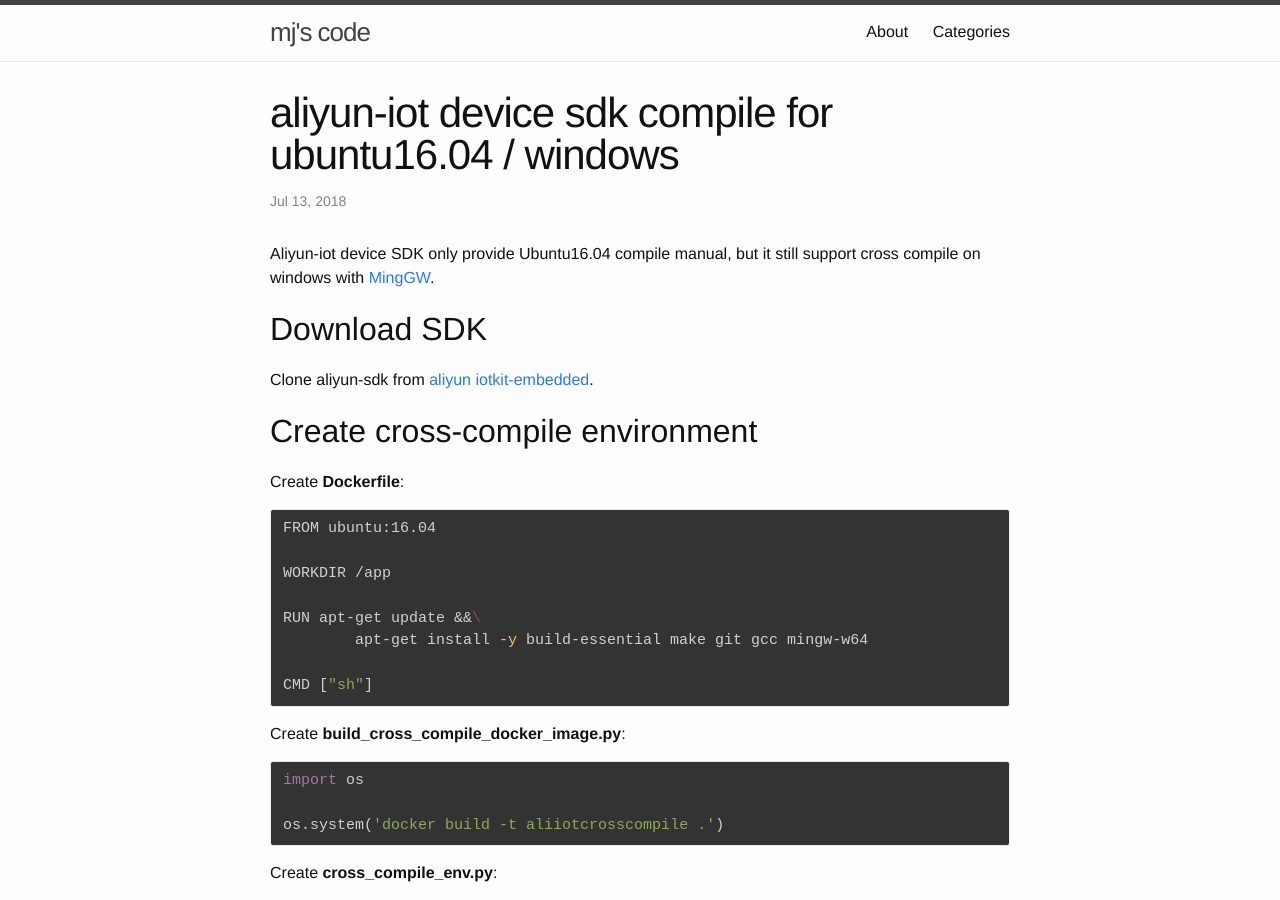
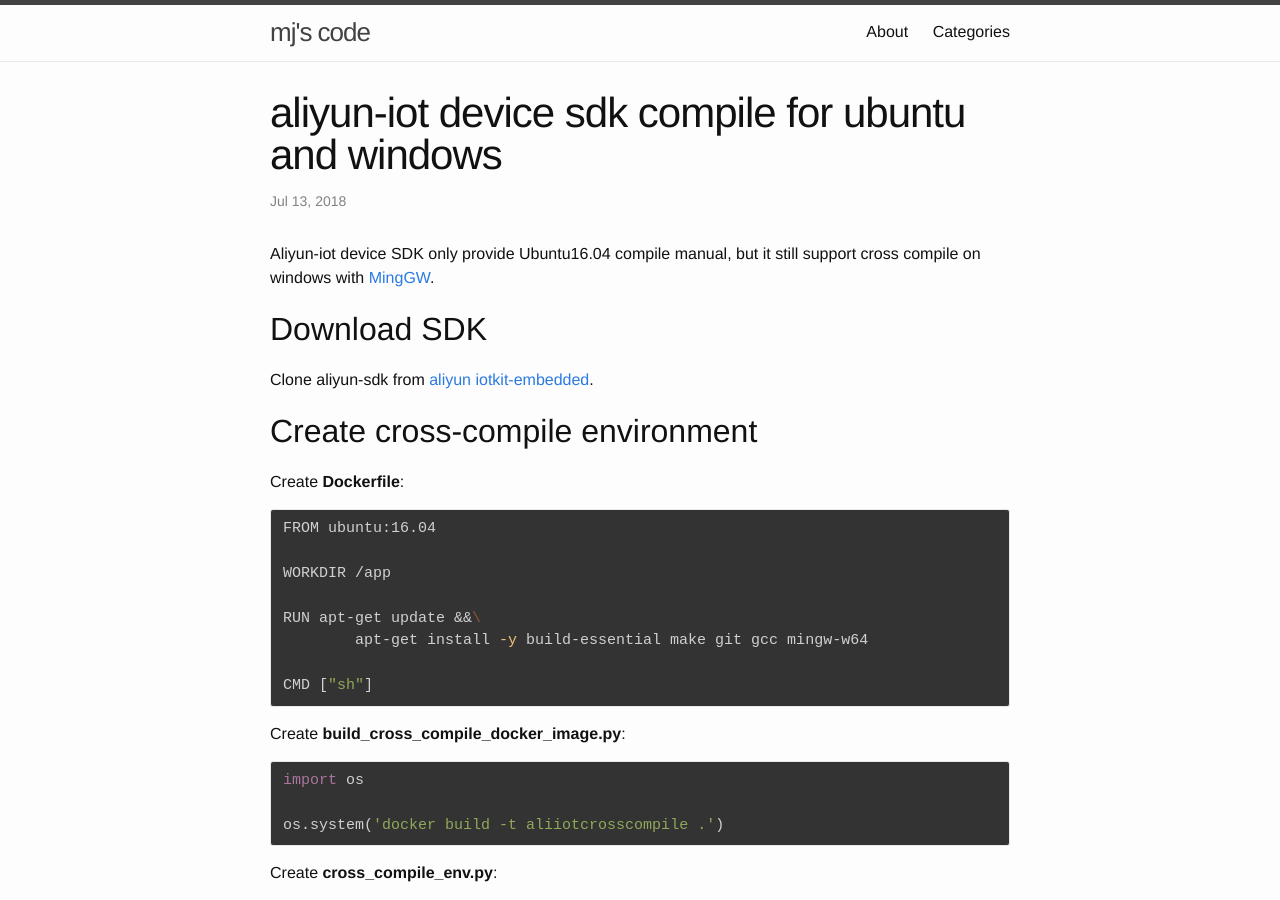
Before and after one commit to jie-meng/jie-meng.github.io, a Jekyll site: the page built from _posts/2018-07-13-aliyun-iot-device-sdk-compile-for-ubuntu-and-windows.md, in a window 1280 px wide and 900 px high. Built offline with Jekyll 4.4.1, drawn with Linux system fonts in a browser that asks for light colours; comment, search, counter and statistics services are not loaded.

```diff
--- a/_posts/2018-07-13-aliyun-iot-device-sdk-compile-for-windows.md
+++ b/_posts/2018-07-13-aliyun-iot-device-sdk-compile-for-ubuntu-and-windows.md
@@ -1,5 +1,5 @@
 ---
-title: aliyun-iot device sdk compile for ubuntu16.04 / windows
+title: aliyun-iot device sdk compile for ubuntu and windows
 layout: post
 date: 2018-07-13 09:42:43 +0800
 categories: iot
```
